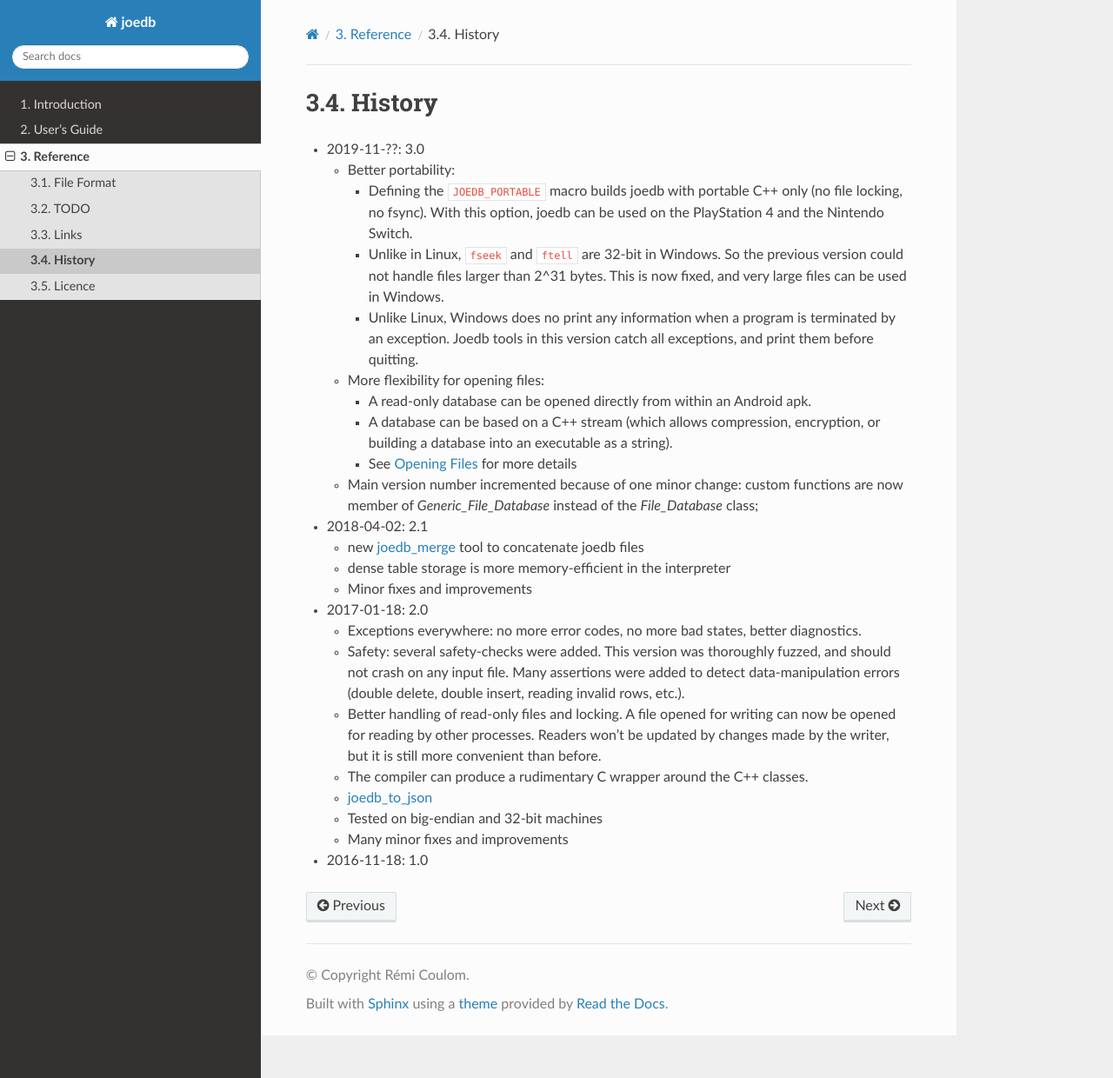
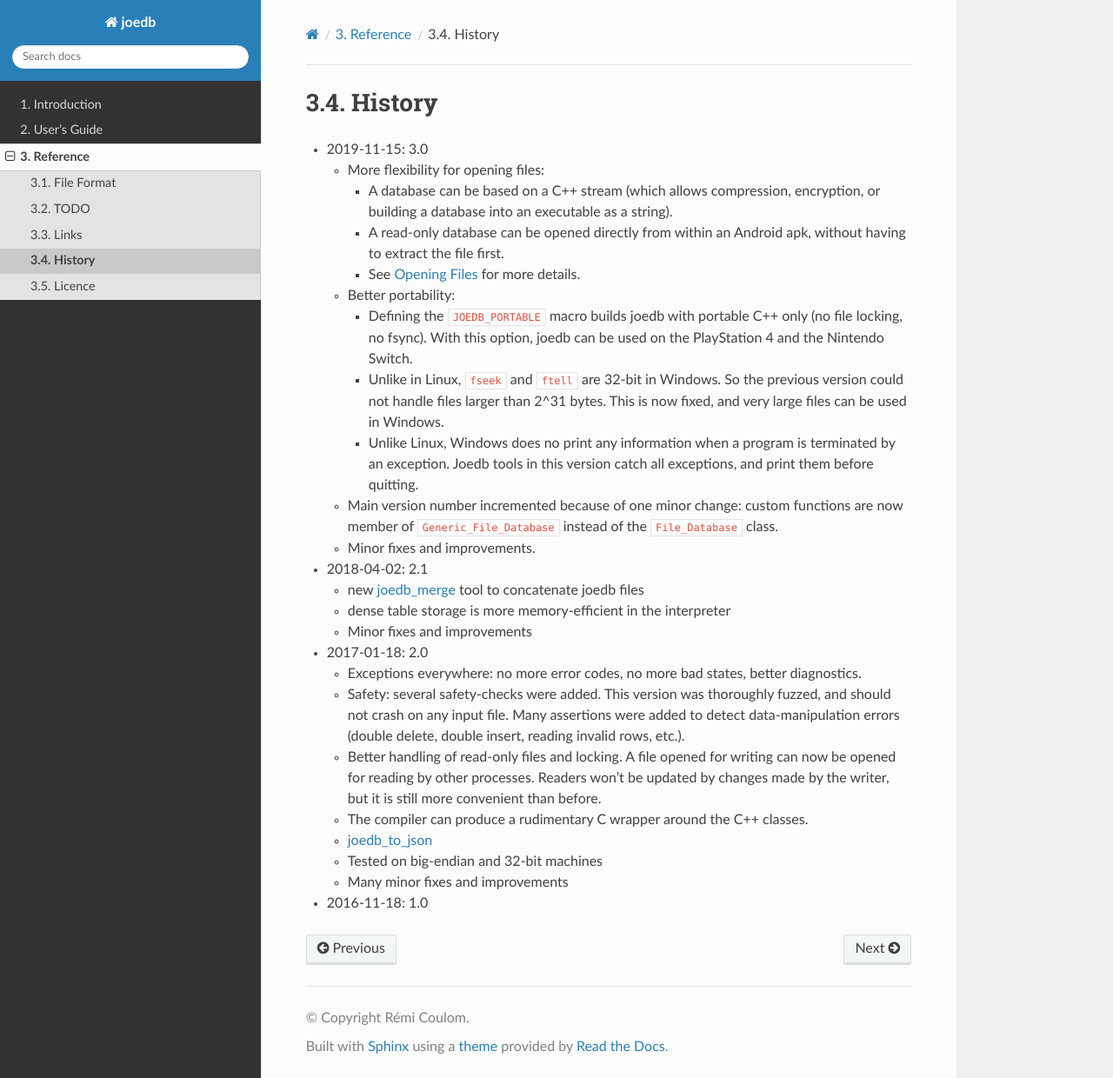
Before and after one commit to Remi-Coulom/joedb, a Sphinx documentation site: the page built from doc/source/history.rst, in a window 1280 px wide and 1240 px high. Shown: the whole window at 87% size. Built offline with Sphinx 7.4.7 and the Read the Docs theme 2.0.0, drawn with Linux system fonts in a browser that asks for light colours; formulas are drawn with MathJax 3; some of the changed lines change nothing that is shown.

Commit message:
Release notes

```diff
--- a/doc/source/history.rst
+++ b/doc/source/history.rst
@@ -1,7 +1,13 @@
 History
 =======
 
-- 2019-11-??: 3.0
+- 2019-11-15: 3.0
+
+  - More flexibility for opening files:
+
+    - A database can be based on a C++ stream (which allows compression, encryption, or building a database into an executable as a string).
+    - A read-only database can be opened directly from within an Android apk, without having to extract the file first.
+    - See :ref:`opening_files` for more details.
 
   - Better portability:
 
@@ -9,13 +15,9 @@ History
     - Unlike in Linux, ``fseek`` and ``ftell`` are 32-bit in Windows. So the previous version could not handle files larger than 2^31 bytes. This is now fixed, and very large files can be used in Windows.
     - Unlike Linux, Windows does no print any information when a program is terminated by an exception. Joedb tools in this version catch all exceptions, and print them before quitting.
 
-  - More flexibility for opening files:
+  - Main version number incremented because of one minor change: custom functions are now member of ``Generic_File_Database`` instead of the ``File_Database`` class.
 
-    - A read-only database can be opened directly from within an Android apk.
-    - A database can be based on a C++ stream (which allows compression, encryption, or building a database into an executable as a string).
-    - See :ref:`opening_files` for more details
-
-  - Main version number incremented because of one minor change: custom functions are now member of `Generic_File_Database` instead of the `File_Database` class;
+  - Minor fixes and improvements.
 
 - 2018-04-02: 2.1
 
```
